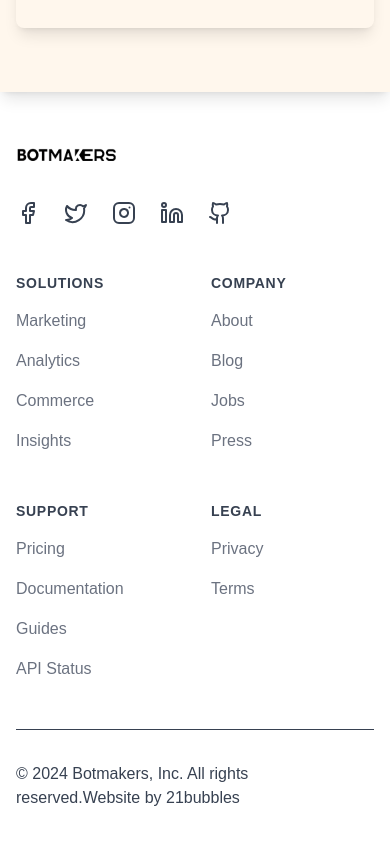
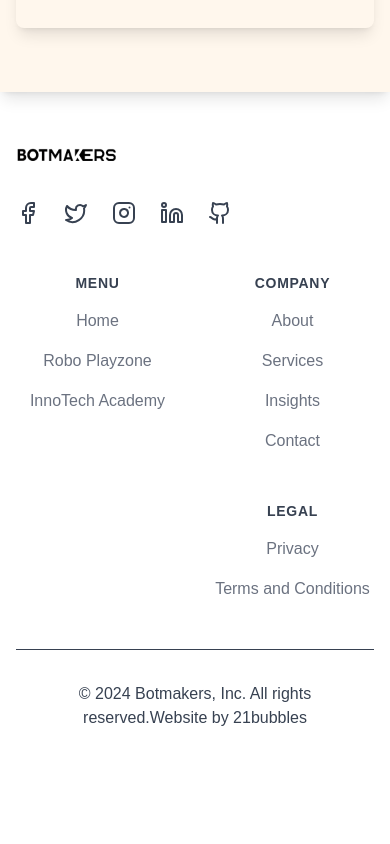
Before and after one commit to anujsb/botmakerstech, a Next.js app: page / in a window 390 px wide. Shown: the part 3648-4492 px from the top of the page. After the commit the page ends 4426 px from the top, so only its background shows below. Built offline with nearby package versions, Linux system fonts and the light colour scheme; grey boxes are pictures that could not be loaded.

Commit message:
content change

```diff
--- a/src/app/about/page.tsx
+++ b/src/app/about/page.tsx
@@ -90,7 +90,7 @@
   ];
 
   return (
-    <div className="bg-[#ffffff] text-[#050315] ">
+    <div className="bg-[#ffffff] text-[#050315] text-justify">
       <Header />
       <motion.header
         className="bg-[#ff6101] text-white py-20 text-center relative overflow-hidden"
@@ -117,7 +117,7 @@
           animate={{ y: 0, opacity: 1 }}
           transition={{ delay: 0.5, duration: 0.8 }}
         >
-          About Botmakers Pvt. Ltd.
+          About Us.
         </motion.h1>
         <motion.p
           className="text-2xl relative z-10"
@@ -280,7 +280,7 @@
           </motion.button>
         </div>
       </motion.section>
-      <Footer/>
+      <Footer />
     </div>
   );
 }
--- a/src/app/page.tsx
+++ b/src/app/page.tsx
@@ -11,7 +11,7 @@
 
 export default function Home() {
   return (
-    <div className="">
+    <div className="text-center">
       <Header />
       <Hero />
       {/* <QuickLinks /> */}
--- a/src/app/services/page.tsx
+++ b/src/app/services/page.tsx
@@ -90,7 +90,7 @@
   ];
 
   return (
-    <div className="bg-[#ffffff] text-[#050315]">
+    <div className="bg-[#ffffff] text-[#050315] text-justify">
       <Header />
       <motion.header
         className="bg-[#ff6101] text-white py-20 text-center relative overflow-hidden"
--- a/src/components/Sections/Footer.tsx
+++ b/src/components/Sections/Footer.tsx
@@ -48,7 +48,7 @@
             <div className="md:grid md:grid-cols-2 md:gap-8">
               <div>
                 <h3 className="text-sm font-semibold text-gray-700 tracking-wider uppercase">
-                  Solutions
+                  Menu
                 </h3>
                 <ul className="mt-4 space-y-4">
                   <li>
@@ -56,7 +56,7 @@
                       href="#"
                       className="text-base text-gray-500 hover:text-black"
                     >
-                      Marketing
+                      Home
                     </Link>
                   </li>
                   <li>
@@ -64,7 +64,7 @@
                       href="#"
                       className="text-base text-gray-500 hover:text-black"
                     >
-                      Analytics
+                      Robo Playzone
                     </Link>
                   </li>
                   <li>
@@ -72,20 +72,20 @@
                       href="#"
                       className="text-base text-gray-500 hover:text-black"
                     >
-                      Commerce
+                      InnoTech Academy
                     </Link>
                   </li>
-                  <li>
+                  {/* <li>
                     <Link
                       href="#"
                       className="text-base text-gray-500 hover:text-black"
                     >
                       Insights
                     </Link>
-                  </li>
+                  </li> */}
                 </ul>
               </div>
-              <div className="mt-12 md:mt-0">
+              {/* <div className="mt-12 md:mt-0">
                 <h3 className="text-sm font-semibold text-gray-700 tracking-wider uppercase">
                   Support
                 </h3>
@@ -123,7 +123,7 @@
                     </Link>
                   </li>
                 </ul>
-              </div>
+              </div> */}
             </div>
             <div className="md:grid md:grid-cols-2 md:gap-8">
               <div>
@@ -133,7 +133,7 @@
                 <ul className="mt-4 space-y-4">
                   <li>
                     <Link
-                      href="#"
+                      href="/about"
                       className="text-base text-gray-500 hover:text-black"
                     >
                       About
@@ -144,7 +144,7 @@
                       href="#"
                       className="text-base text-gray-500 hover:text-black"
                     >
-                      Blog
+                      Services
                     </Link>
                   </li>
                   <li>
@@ -152,7 +152,7 @@
                       href="#"
                       className="text-base text-gray-500 hover:text-black"
                     >
-                      Jobs
+                      Insights
                     </Link>
                   </li>
                   <li>
@@ -160,7 +160,7 @@
                       href="#"
                       className="text-base text-gray-500 hover:text-black"
                     >
-                      Press
+                      Contact
                     </Link>
                   </li>
                 </ul>
@@ -183,7 +183,7 @@
                       href="#"
                       className="text-base text-gray-500 hover:text-black"
                     >
-                      Terms
+                      Terms and Conditions
                     </Link>
                   </li>
                 </ul>
@@ -194,8 +194,10 @@
         <div className="mt-12 border-t border-gray-700 pt-8">
           <p className="text-base text-gray-700 xl:text-center">
             &copy; 2024 Botmakers, Inc. All rights reserved.
-            <span className="text-base text-gray-700 xl:text-center hover:text-blue-700 hover:font-semibold font-semi hover:underline">
-              <Link href="https://www.21bubbles.com/">Website by 21bubbles</Link>
+            <span className="text-base text-gray-700 xl:text-center hover:text-blue-700 font-semi hover:underline">
+              <Link href="https://www.21bubbles.com/">
+                Website by 21bubbles
+              </Link>
             </span>
           </p>
         </div>
```
